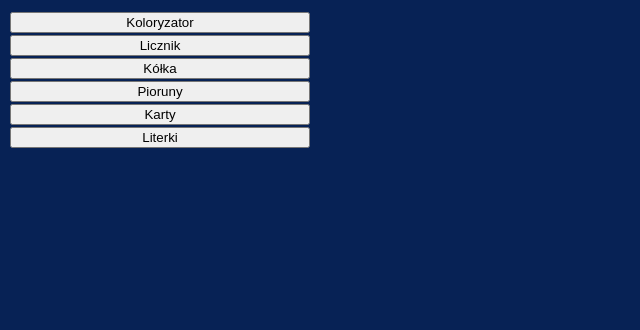
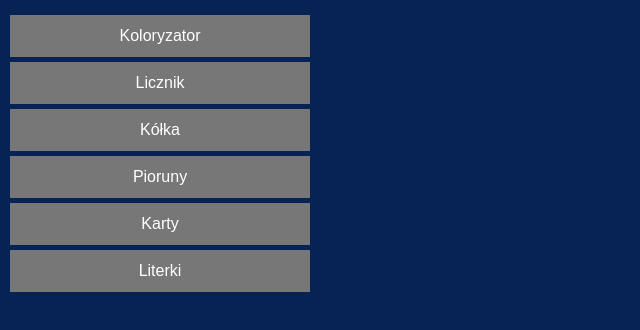
Before and after one commit to SerafinPL/react-function-component, a React (Create React App) app: page / in a window 1280 px wide. Shown: the top 330 px of the page, without its empty margins (0-640 px from the left). Built offline with nearby package versions, Linux system fonts and the light colour scheme.

Commit message:
ostatnie poprawki

```diff
--- a/public/css/styles.css
+++ b/public/css/styles.css
@@ -25,4 +25,5 @@
 	width: 75%;
 	margin: 0;
 	padding: 30px;
+	color: #FFF;
 }
--- a/public/index.html
+++ b/public/index.html
@@ -18,8 +18,10 @@
   <body>
     <noscript>You need to enable JavaScript to run this app.</noscript>
     <div id="linki"></div>
+
     <div id="root"></div>
-    <h3 id="etykieta"></h3>
+    <h1 id="etykieta"></h1>
+
 
   </body>
 </html>
--- a/src/Linki/linki.module.css
+++ b/src/Linki/linki.module.css
@@ -1,4 +1,14 @@
 .Butt {
 	width: 100%;
-	margin-top: 2px;
+	margin-top: 5px;
+	padding: 10px;
+	border: 2px solid #777;
+	background-color: #777;
+	color: #FFF;
+	font-size: 16px;
 }
+  .Butt:hover {
+    background-color: #111;
+    border-color: #111;
+    cursor: pointer;
+  }
--- a/src/mods/Koloryzator/colorizer.js
+++ b/src/mods/Koloryzator/colorizer.js
@@ -47,7 +47,7 @@ const Colorizer = (props) => {
             </form>
             <LabelColor color={colorBGHook}/>
             <p>Wpisz nazwe koloru po angielsku</p>
-            <LabelColor color="test"/>
+
           </div>
 
 
--- a/src/mods/Koloryzator/colorizer.module.css
+++ b/src/mods/Koloryzator/colorizer.module.css
@@ -1,10 +1,7 @@
-#container {
-        padding: 50px;
-        background-color: #FFF;
-      }
+
 
       .colorSquare {
-        box-shadow: 0px 0px 25px 0px #333;
+        box-shadow: 0px 0px 25px 0px #fff;
         width: 242px;
         height: 242px;
         margin-bottom: 15px;
@@ -30,3 +27,7 @@
         border-color: #111;
         cursor: pointer;
       }
+
+      .colorArea p {
+        color: #FFF;
+      }
```
